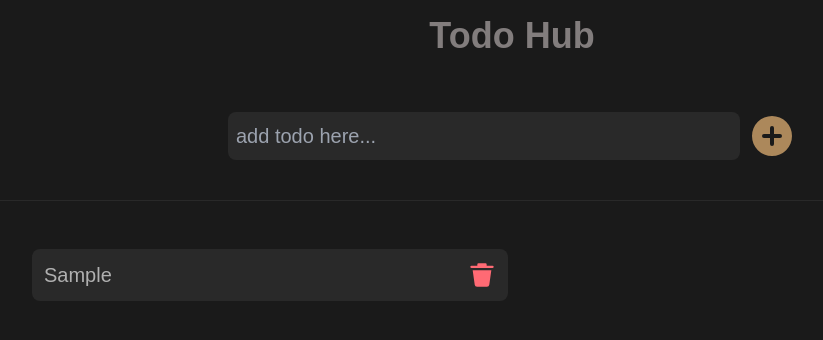
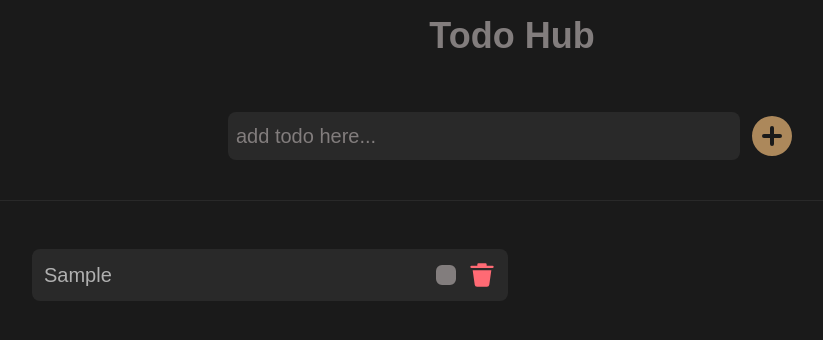
Before and after one commit to cheema4310/QuadB-TECH-assignment, a React (Create React App) app: page / in a window 1280 px wide. Both pictures are taken after typing "Sample" into the empty fields and a click on the button 900 px from the left and 136 px from the top of the page. Shown: the top 340 px of the page, without its empty margins (128-951 px from the left). Built offline with nearby package versions, Linux system fonts and the light colour scheme.

Commit message:
final changes

```diff
--- a/src/components/AddTodoForm.js
+++ b/src/components/AddTodoForm.js
@@ -11,6 +11,7 @@ const AddTodoForm = () => {
     const newTodo = {
       id: Math.floor(Math.random() * 1000),
       task: task,
+      completed: false,
     };
     dispatch(addTodo(newTodo));
     setTask('');
@@ -27,7 +28,7 @@ const AddTodoForm = () => {
           value={task}
           autoFocus
           onChange={(e) => setTask(e.target.value)}
-          className="leading-[3rem] w-full text-xl text-lighter font-medium font-modern outline-none px-2 rounded-lg bg-darker"
+          className="leading-[3rem] w-full text-xl text-lighter placeholder:text-light font-medium font-modern outline-none px-2 rounded-lg bg-darker"
         />
       </div>
 
--- a/src/components/DisplayTodos.js
+++ b/src/components/DisplayTodos.js
@@ -26,7 +26,7 @@ const DisplayTodos = () => {
     <div className="w-full pt-6 border-t-[1px] border-darker grid grid-rows-[1fr_auto] h-full">
       <div className="w-3/4 mx-auto py-6 grid lg:grid-cols-2 gap-2 h-fit">
         {currentTodos.map((todo, index) => (
-          <TodoItem key={todo.id} index={index} todo={todo} />
+          <TodoItem key={todo.id} todo={todo} />
         ))}
       </div>
 
--- a/src/components/TodoItem.js
+++ b/src/components/TodoItem.js
@@ -1,20 +1,42 @@
 import { useDispatch } from 'react-redux';
 import DeleteIcon from '../assets/icons/DeleteIcon';
-import { removeTodo } from '../store/todoSlice';
+import { doneTodo, removeTodo } from '../store/todoSlice';
 
-const TodoItem = ({ index, todo }) => {
+const TodoItem = ({ todo }) => {
   const dispatch = useDispatch();
 
-  const handleClick = () => {
+  const handleDelClick = () => {
     dispatch(removeTodo(todo.id));
   };
 
+  const handleCompletedClick = () => {
+    dispatch(doneTodo(todo.id));
+  };
   return (
-    <div className="text-lighter bg-darker p-3 rounded-lg">
-      <div className="flex justify-between font-btn">
-        <div className="flex-1 text-xl font-medium">{todo.task}</div>
-        <div onClick={handleClick} className="cursor-pointer">
-          <DeleteIcon />
+    <div
+      className={`${
+        todo.completed ? 'bg-dark' : 'bg-darker'
+      } p-3 rounded-lg text-lighter`}
+    >
+      <div className="flex font-btn">
+        <div
+          className={`flex-1 text-xl font-medium ${
+            todo.completed && 'line-through text-darkest'
+          }`}
+        >
+          {todo.task}
+        </div>
+        <div className="flex justify-center items-center gap-3">
+          <div onClick={handleCompletedClick} className="cursor-pointer">
+            <div
+              className={`border-[3px] border-light w-5 h-5 rounded-md  ${
+                todo.completed ? 'bg-darkest' : 'bg-light'
+              }`}
+            ></div>
+          </div>
+          <div onClick={handleDelClick} className="cursor-pointer">
+            <DeleteIcon />
+          </div>
         </div>
       </div>
     </div>
--- a/src/store/todoSlice.js
+++ b/src/store/todoSlice.js
@@ -20,7 +20,16 @@ const todoSlice = createSlice({
       state.push({
         id: newTodo.id,
         task: newTodo.task,
+        completed: newTodo.completed,
       });
+
+      // saving todo in localStorage
+      window.localStorage.setItem('todos', JSON.stringify(state));
+    },
+    doneTodo(state, action) {
+      const todoId = action.payload;
+      const existingTodo = state.find((todo) => todo.id === todoId);
+      existingTodo.completed = !existingTodo.completed;
 
       // saving todo in localStorage
       window.localStorage.setItem('todos', JSON.stringify(state));
@@ -36,5 +45,5 @@ const todoSlice = createSlice({
   },
 });
 
-export const { addTodo, removeTodo } = todoSlice.actions;
+export const { addTodo, removeTodo, doneTodo } = todoSlice.actions;
 export default todoSlice.reducer;
```
Also changed, not shown: 1 other file (tests, documents, lock files or other folders).
